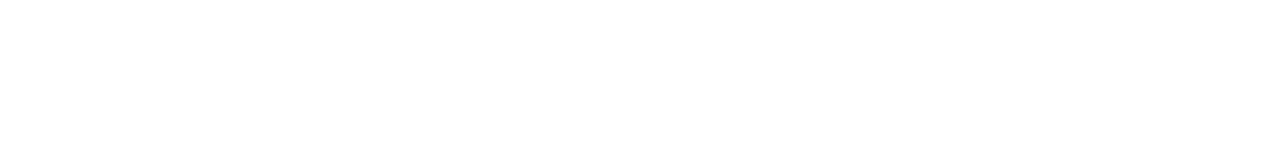
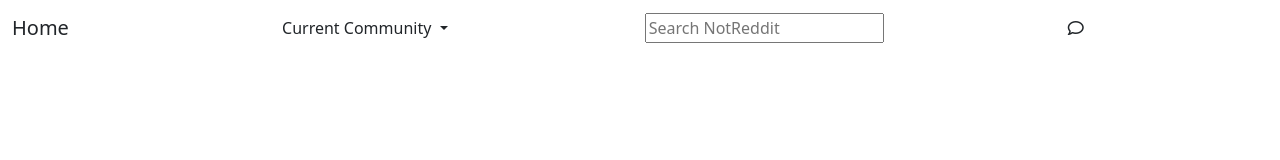
Before and after one commit to Henryn21/Reddit-Clone, a plain HTML site: page index.html in a window 1280 px wide. Drawn offline with nearby package versions, Linux system fonts and the light colour scheme.

Commit message:
started styling
Heading bootstrap and icons started

```diff
--- a/index.html
+++ b/index.html
@@ -5,14 +5,28 @@
     <meta http-equiv="X-UA-Compatible" content="IE=edge">
     <meta name="viewport" content="width=device-width, initial-scale=1.0">
     <title>NotReddit</title>
-</head>
+    <link href="https://cdn.jsdelivr.net/npm/bootstrap@5.0.2/dist/css/bootstrap.min.css" rel="stylesheet" integrity="sha384-EVSTQN3/azprG1Anm3QDgpJLIm9Nao0Yz1ztcQTwFspd3yD65VohhpuuCOmLASjC" crossorigin="anonymous">
+    <script src="https://kit.fontawesome.com/1b9dff84a3.js" crossorigin="anonymous"></script>
+    <script defer src="https://cdn.jsdelivr.net/npm/bootstrap@5.3.0-alpha1/dist/js/bootstrap.bundle.min.js" integrity="sha384-w76AqPfDkMBDXo30jS1Sgez6pr3x5MlQ1ZAGC+nuZB+EYdgRZgiwxhTBTkF7CXvN" crossorigin="anonymous"></script>
+  </head>
 <body>
-    <header>
-        <div id="home"></div>
-        <div id="communitySearch"></div>
-        <div id="search"></div>
-        <div id="chat"></div>
+    <header class="navbar ">
+      <div class="container-fluid">
+        <div id="home" class="navbar-brand">Home</div>
+        <div id="communitySearch" class="dropdown">
+          <a class="btn dropdown-toggle" href="#" role="button" id="dropdownMenuLink" data-bs-toggle="dropdown" aria-expanded="false">
+            Current Community
+          </a>
+          <ul class="dropdown-menu" id="communitiesList" aria-labelledby="dropdownMenuLink">
+            <li><input id="communitySearchBar" class="dropdown-item" placeholder="Filter"></input></li>
+            <li><a class="dropdown-item" href="#">Another action</a></li>
+            <li><a class="dropdown-item" href="#">Something else here</a></li>
+          </ul>
+        </div>
+        <input id="search" placeholder="Search NotReddit"></input>
+        <i class="fa-regular fa-comment"></i>
         <div id="profile"></div>
+      </div>
     </header>
     <main>
         <div id="createPost"></div>
@@ -22,4 +36,5 @@
         </div>
     </main>
 </body>
+
 </html>
```
